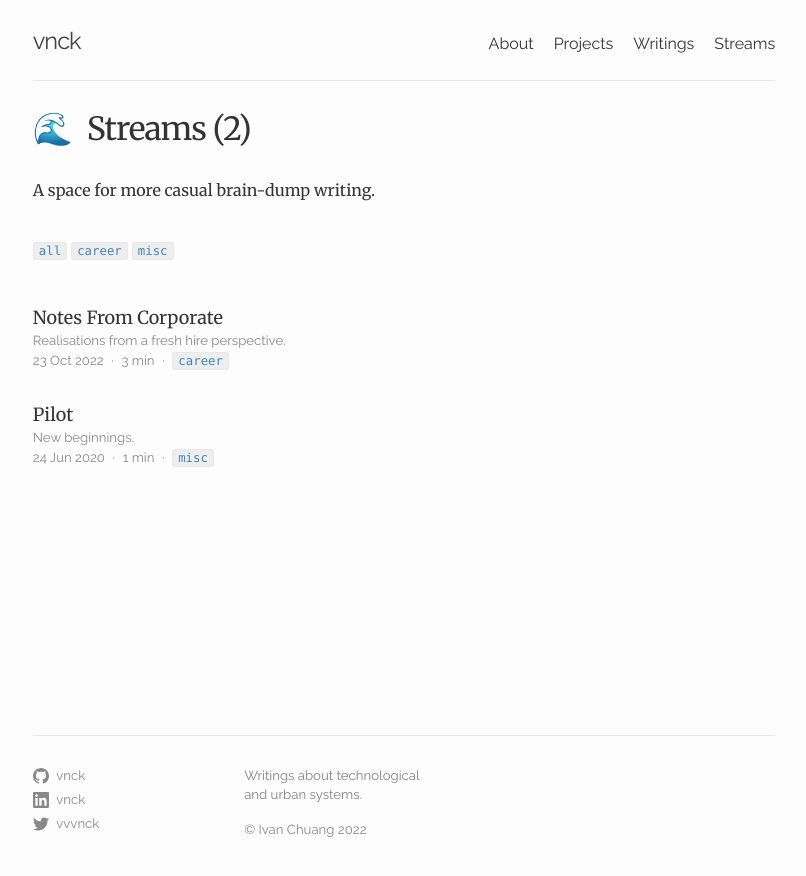
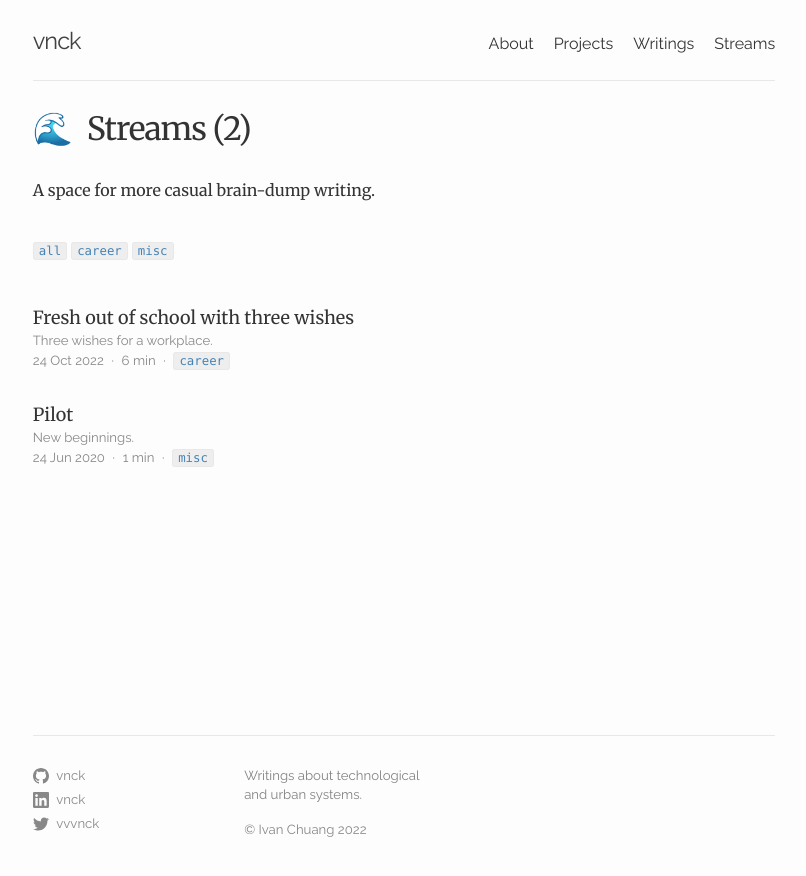
Before and after one commit to vnck/vnck.github.io, a Jekyll site: the page built from streams.markdown, in a window 1280 px wide. Shown: the top 876 px of the page, without its empty margins (236-1042 px from the left). Built offline with Jekyll 4.4.1, drawn with Linux system fonts in a browser that asks for light colours; some of the changed lines change nothing that is shown.

Commit message:
edit post

```diff
--- a/streams/_posts/2022-10-23-notes-from-corporate.md
+++ /dev/null
@@ -1,21 +0,0 @@
----
-layout: post
-title: "Notes From Corporate"
-date: 2022-10-23
-tags: career
-description: "Realisations from a fresh hire perspective."
-permalink: /streams/notes-from-corporate
----
-
-When I went into my job hunt, I had for myself three  expectations for the kind of work environment that I wanted.
-
-1. **Mentorship**
-   When I was still a student in university, I had to learn the limits and opportunities that the educational environment had to offer. These learnings had to be unlearnt at the workplace, with the learning of a new set of limits and possibilities. That's where having a good mentor comes in, someone whose experience I could bootstrap off. A mentor in two aspects, assimilating to the work environment, and learning the tacit knowledge of data science that can't be picked up in the sterile campus environment.
-
-2. **Interest**
-   I find interest in the work a consistent motivator, and a source of developing a sense of ownership over the work. If the work aligned with my interest, I would also be confident that the work would lead to my growth, in the right direction, in my expertise. A clear interest enables goal-setting and with that, the ability to keep to a track, and not be easily distracted by other, if somewhat inevitable, responsibilities.
-
-3. **Flexibility**
-   Since my first summer internship during my undergraduate studies, I knew that a 9 to 6 job wasn't sustainable for me in the long term, lest having to sit in at my office desk for the full workday. I attribute this to my strong desire for autonomy. Such an environment would quickly drain my soul.
-
-Did I manage to land a position where these expecations were met? If I were to be honest, things didn't quite work out at first, and in fact, I did get _so_ close to making an early exit. Going through the initial turbulence all the more confirmed how important these three expectations were for me. But the winds of fate eventually started blowing in my direction, and carried me to a more favourable position. A position that I can  for now say I am satisfied with.
--- /dev/null
+++ b/streams/_posts/2022-10-24-three-wishes.md
@@ -0,0 +1,30 @@
+---
+layout: post
+title: "Fresh out of school with three wishes"
+date: 2022-10-24
+tags: career
+description: "Three wishes for a workplace."
+permalink: /streams/three-wishes
+---
+
+I started the job hunt with the texture of the graduate certificate still lingering on my fingertips. I had arrived to the expedition predisposed with three wishes, a resulting distillation of four years of education and rumination over what the next ten odd years of my life should look like[^1]. To have any wish at all might come across as naive, but I thought of these wishes[^2] as leading lines aiding to expedite my search.
+
+## Wish 1: Mentorship
+To flourish in any environment requires learning its limits and boundaries, establishing your freedom of movement within its space of possibilities (and how malleable the edges are.) Yet, when one parachutes from the space of university education (where the past five years were spent) to the space of the working environment, it is very much like coming out the end of a wormhole into an alternate universe where the laws of physics are completely different. The learned signposts to flourishing no longer apply and new ones must be discovered. To add on to the challenge, in the working environment we hit the ground running, and the gaps between managing tasks and responsibilities—where we can seek out these edges—are thin. There is reasonable anxiety that if I took too long to establish the edges, I would be swept away by the motions of work and carried in circles, having failed to ground myself and plan a trajectory.
+From this I came to the conclusion of the necessity of a mentor, someone with years of experience I can bootstrap off, from whom I could quickly establish the possibilities and limits of the new space. Someone whose own trajectory might inspire my own.
+
+## Wish 2: Interest
+I know myself to be an interest-driven person. Interest serves as one metric that I use to prioritise projects, and because I have collecte a multitude of things I am intersted in, anything outside my sphere of interest is immediately de-prioritised. On that note, I believe that interest and ownership are strongly intertwined—two properties we depart onto things. Interest is the spark but ownership keeps the flame going, one cannot sustain without the other. Of course, interest cannot make up the whole picture[^4] , but it is a pretty good signal.
+
+## Wish 3: Flexibility
+Since my first summer internship during my undergraduate studies, I knew that a 9 to 5 job wasn’t sustainable for me in the long term. Just the expectation that I was to abide to a regular work hour schedule filled me with dread—because it just didn't make sense to me. I think I'm quite attuned to how my work output varies through the day, and a regular schedule conflicts with how I would optimise my own schedule. The same can be said about the expectation to be in the office. I attribute this to a personal fault, in that I think I'm quite influenced by the environment I am working in, and somehow a typical sterile office environment just doesn't inspire me as much as working in a cafe or a school campus[^3]. And as a data scientist where a certain level of creativity is a much needed trait, this can be detrimental.
+To that, I am thankful that the pandemic has forced us to reckon with these legacy expectations, and I hope that the flexibility offered now becomes more than a stopgap measure and instead a permanent culture.
+
+## The fulfilment of wishes
+Having been in my current company for almost a year, I will say that not all three of my wishes were fulfilled immediately. I guess that's why I ultimately settled on calling them wishes and not expectations, for I knew that they were in fact difficult, and I would be less disappointed if wishes were not fulfilled than if expectations were not met. But the initial unfulfilment only reaffirmed their importance for me. In fact, I found myself resolving to make an early exit. That eventually didn't happen for by a series of fortunate events, my wishes were sufficiently fulfilled, and so I'm alright to stay, for now.
+
+---
+[^1] Ten years. Just short of hitting a mid-life crisis, on which any further planning made now seems a futile effort.
+[^2] Between wishes and expectations, I ultimately settled on wishes for the fact that wishes fulfilled are a pleasant surprise, but expectations not met lead to disappointment.
+[^3] This can certainly be problematic, and I would like to think I am working on becoming more "location-agnostic".
+[^4] See [Ikegai](https://en.wikipedia.org/wiki/Ikigai)
```
Also changed, not shown: writings/_posts/2021-01-12-zero-shot-hawker-food-classifier.md (+1 -1 lines), writings/_posts/2021-06-05-the-data-justifies-the-tree.md (line endings or trailing spaces).
